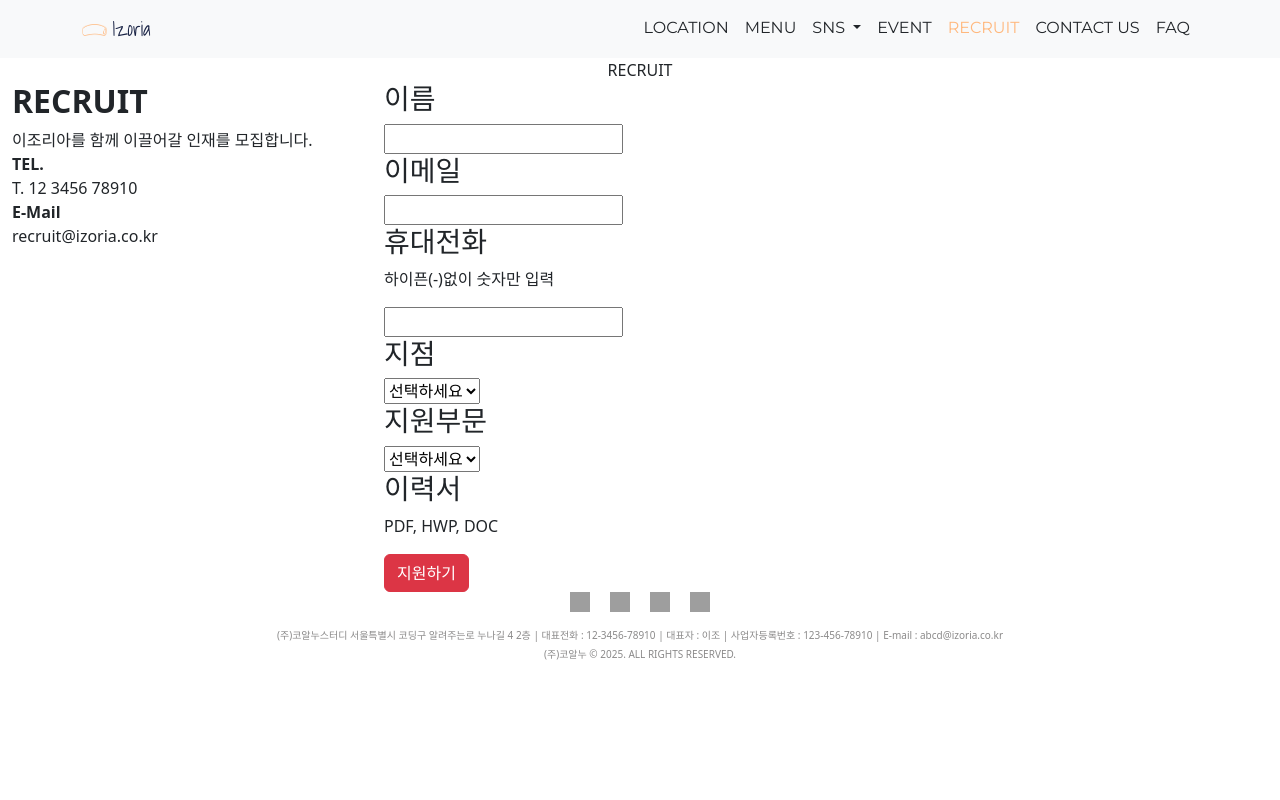
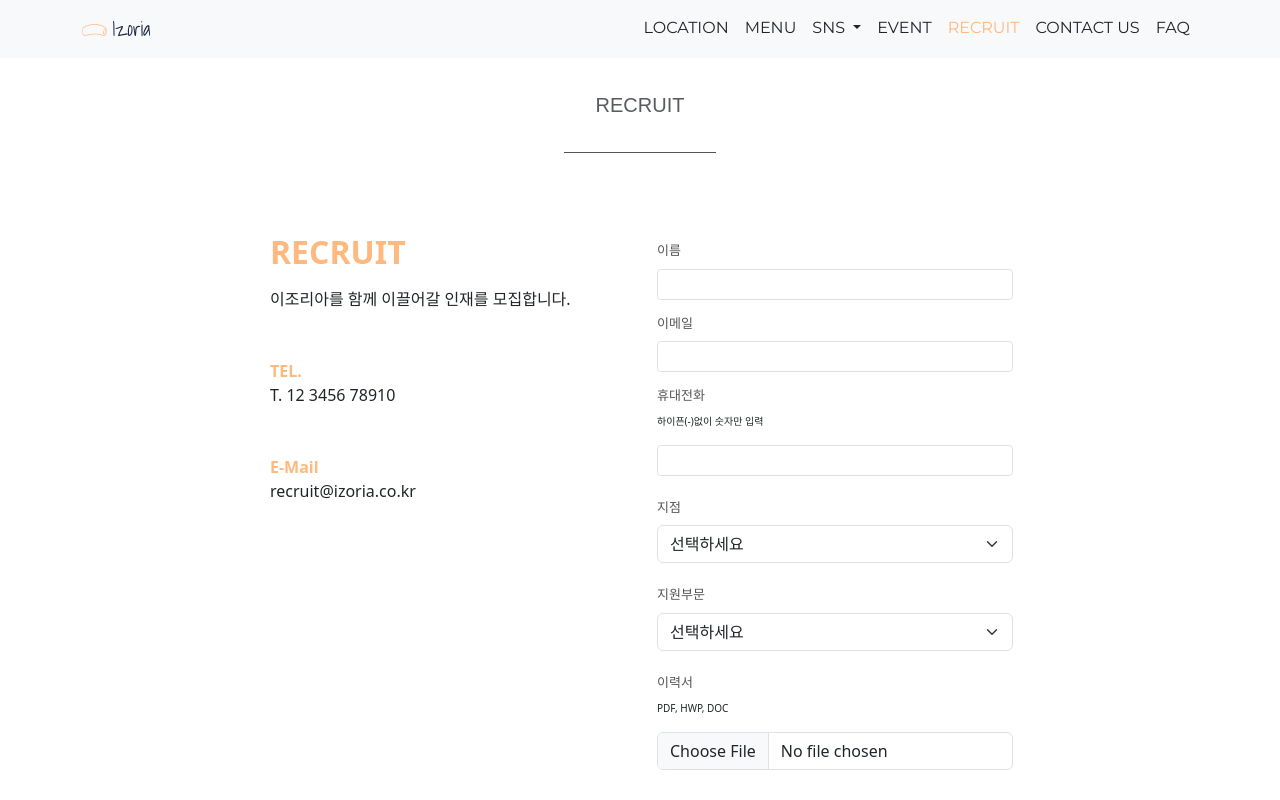
Before and after one commit to Izoria-team2-htmlcss4-gp-coalnoo/Izoria-team2-htmlcss4-gp-coalnoo, a plain HTML site: page recruit-page/index.html in a window 1280 px wide. Shown: the top 800 px of the page. Drawn offline with nearby package versions, Linux system fonts and the light colour scheme; grey boxes are pictures that could not be loaded.

Commit message:
recruit finish

```diff
--- a/recruit-page/index.html
+++ b/recruit-page/index.html
@@ -18,77 +18,88 @@
       crossorigin="anonymous"
     />
     <link rel="stylesheet" href="/common.css" />
+    <link href="style.css" rel="stylesheet" type="text/css" />
     <script src="/js/common-load.js"></script>
   </head>
   <body>
     <div id="nav-placeholder"></div>
-    <main>
-      <div class="col-xs-12 col-sm-12 col-md-12 text-center">
-        <span class="fsize20 pt-26 pd-10">RECRUIT</span>
+    <main class="container">
+      <div class="col-lg-4 col-md-6 col-sm-12 text-center container">
+        <span class="fsize20 fs-5 text-muted">RECRUIT</span>
       </div>
-      <div class="container row d-flex justify-content-center">
-        <div class="col-xs-12 col-sm-4 col-md-4 left">
+      <div class="row main-second">
+        <div class="col-lg-4 col-md-6 col-sm-12 left">
           <h2><strong class="point-color">RECRUIT</strong></h2>
-          <div>
+          <div class="mt-3">
             <span>이조리아를 함께 이끌어갈 인재를</span>
             <span>모집합니다.</span>
           </div>
-          <div>
+          <div class="mt-5">
             <span><strong class="point-color">TEL.</strong></span>
           </div>
           <div>
             <span>T. 12 3456 78910</span>
           </div>
-          <div>
+          <div class="mt-5">
             <span><strong class="point-color">E-Mail</strong></span>
           </div>
           <div>
             <span>recruit@izoria.co.kr</span>
           </div>
         </div>
-        <div class="col-xs-12 col-sm-8 col-md-8 col-sm-offset-0 right">
+        <div class="col-lg-4 col-md-6 col-sm-12 right">
           <div class="form-inline">
             <div class="form-group">
               <h3>이름</h3>
-              <input>
+              <div class="input-group input-group-sm mb-3">
+              <input type="text" class="form-control" aria-label="Sizing example input" aria-describedby="inputGroup-sizing-sm">
+              </div>
             </div>
             <div class="form-group">
               <h3>이메일</h3>
-              <input>
+              <div class="input-group input-group-sm mb-3">
+              <input type="text" class="form-control" aria-label="Sizing example input" aria-describedby="inputGroup-sizing-sm">
+              </div>
             </div>
             <div class="form-group">
               <h3>휴대전화</h3>
               <p>하이픈(-)없이 숫자만 입력</p>
-              <input>
+              <div class="input-group input-group-sm mb-3">
+              <input type="text" class="form-control" aria-label="Sizing example input" aria-describedby="inputGroup-sizing-sm">
+              </div>
             </div>
             <div class="form-group">
-              <h3>지점</h3>
-              <select>
-                <option value>선택하세요</option>
+              <h3 class="mt-4">지점</h3>
+              <select class="form-select" aria-label="Default select example">
+                <option aria-selected="">선택하세요</option>
                 <option value="강남점">강남점</option>
                 <option value="종로점">종로점</option>
                 <option value="부산점">부산점</option>
               </select>
             </div>
             <div class="form-group">
-              <h3>지원부문</h3>
-              <select>
-                <option value>선택하세요</option>
+              <h3 class="mt-4">지원부문</h3>
+              <select class="form-select" aria-label="Default select example">
+                <option>선택하세요</option>
                 <option value="서비스">서비스</option>
                 <option value="조리">조리</option>
               </select>
             </div>
             <div class="form-group">
-              <h3>이력서</h3>
+              <h3 class="mt-4">이력서</h3>
               <p>PDF, HWP, DOC</p>
-              <div></div>
+              <div>
+                <div class="input-group mb-3">
+                <input type="file" class="form-control" id="inputGroupFile02">
+                </div>
+              </div>
             </div>
              <div class="form-group">
              <div></div>
              </div>
-            <div>
-              <span>
-                <button type="button" class="btn btn-danger">지원하기</button>
+            <div class="mt-5">
+              <span class="d-flex">
+                <button type="button" class="btn btn-danger ms-auto mb-5">지원하기</button>
               </span>
             </div>
           </div>
--- a/recruit-page/style.css
+++ b/recruit-page/style.css
@@ -10,22 +10,52 @@
     }
 }
 
-.fsize20{
-    color:#555555;
-    font-family: Nanum Gothic;
-    font-size: 18px;
-    border-bottom: 1px solid #555555;
-
+@media screen and (max-width:48rem){
+    .left .right{
+        text-align:center;
+    }
 }
 
+.fsize20{
+    font-family: Arial, Helvetica, sans-serif;
+    border-bottom: 1px solid #555555;
+    display: inline-block;
+    padding: 2rem;
+    font-size:1.6rem;
+}
+.main-second{
+    padding: 80px 0px 60px 0px;
+    justify-content: center;
+}
 .point-color{
     color: #ffb87d;
 }
 
+intput{
+    width: 100%
+}
+
 .left{
-    width: 30%;
+width: 390px;
+padding: 0px 15px;
 }
 
 .right{
-    width: 70%;
+width: 780px
+padding: 0px 15px;
 }
+
+.form-group h3{
+    font-size: 13px;
+    color: #555555;
+    margin: 10px 0px;
+}
+
+.form-group{
+    width: 700
+    margin: 0px 0px 15px
+}
+
+p{
+    font-size: 10px;
+}
```
